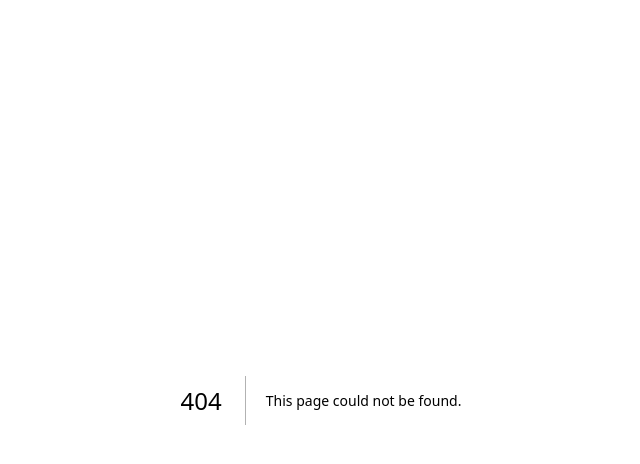
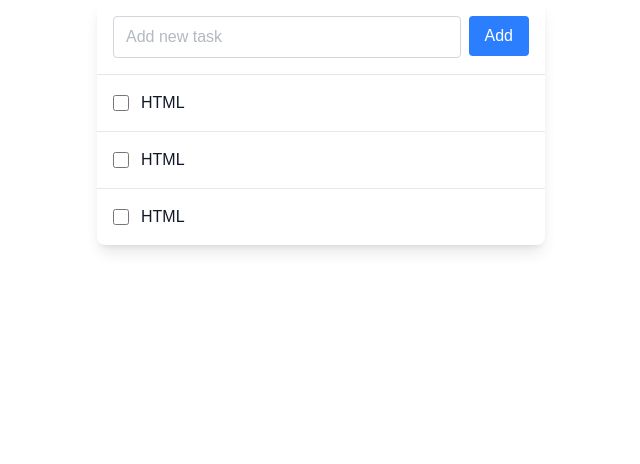
Before and after one commit to cuong03dev/todolist, a Next.js app: page /todo in a window 1280 px wide. Before the commit this address had no page. Shown: the top 464 px of the page, without its empty margins (319-959 px from the left). Built offline with nearby package versions, Linux system fonts and the light colour scheme.

Commit message:
Build todo UI

```diff
--- /dev/null
+++ b/src/app/todo/page.tsx
@@ -0,0 +1,11 @@
+import Tasks from '@/components/ui-parts/Tasks'
+import TodoInput from '@/components/ui-parts/TodoInput'
+
+export default function Todo() {
+  return (
+    <div className="max-w-md mx-auto bg-white rounded-lg shadow-lg">
+      <TodoInput />
+      <Tasks />
+    </div>
+  )
+}
--- /dev/null
+++ b/src/components/ui-parts/TaskItem.tsx
@@ -0,0 +1,27 @@
+import React from 'react'
+import Input from '../ui/Input'
+import Button from '../ui/Button'
+
+type Props = {}
+
+export default function TaskItem({}: Props) {
+  return (
+    <div className="flex items-center justify-between p-4 group hover:bg-gray-50">
+      <div className="flex items-center gap-3">
+        <Input
+          type="checkbox"
+          className="w-4 h-4 text-blue-600 bg-gray-100 border-gray-300 rounded focus:ring-blue-500 focus:ring-2"
+        />
+        <span className="text-gray-900 font-medium">HTML</span>
+      </div>
+      <div className="flex gap-2 opacity-0 group-hover:opacity-100 transition-opacity">
+        <Button className="text-red-500 hover:text-red-700 text-sm font-medium">
+          Delete
+        </Button>
+        <Button className="text-blue-500 hover:text-blue-700 text-sm font-medium">
+          Edit
+        </Button>
+      </div>
+    </div>
+  )
+}
--- /dev/null
+++ b/src/components/ui-parts/Tasks.tsx
@@ -0,0 +1,14 @@
+import React from 'react'
+import TaskItem from './TaskItem'
+
+type Props = {}
+
+export default function Tasks({}: Props) {
+  return (
+    <div className="divide-y divide-gray-200">
+      <TaskItem />
+      <TaskItem />
+      <TaskItem />
+    </div>
+  )
+}
--- /dev/null
+++ b/src/components/ui-parts/TodoInput.tsx
@@ -0,0 +1,23 @@
+import React from 'react'
+import Input from '../ui/Input'
+import Button from '../ui/Button'
+
+type Props = {}
+
+export default function TodoInput({}: Props) {
+  return (
+    <div className="p-4 border-b border-gray-200">
+      <div className="flex gap-2">
+        <Input
+          className="flex-1 px-3 py-2 text-gray-500 bg-white border border-gray-300 rounded focus:outline-none focus:ring-2 focus:ring-blue-500 focus:border-transparent"
+          type="text"
+          id="taskInput"
+          placeholder="Add new task"
+        />
+        <Button className="px-4 py-2 cursor-pointer bg-blue-500 text-white rounded hover:bg-blue-600 focus:outline-none focus:ring-2 focus:ring-blue-500 focus:ring-offset-2 transition-colors">
+          Add
+        </Button>
+      </div>
+    </div>
+  )
+}
--- a/src/components/ui/Button.tsx
+++ b/src/components/ui/Button.tsx
@@ -4,7 +4,7 @@ export default function Button({
 }: React.ButtonHTMLAttributes<HTMLButtonElement>) {
   return (
     <div>
-      <button type="submit" className={className}>
+      <button type="submit" className={className + ' cursor-pointer'}>
         {children}
       </button>
     </div>
```
